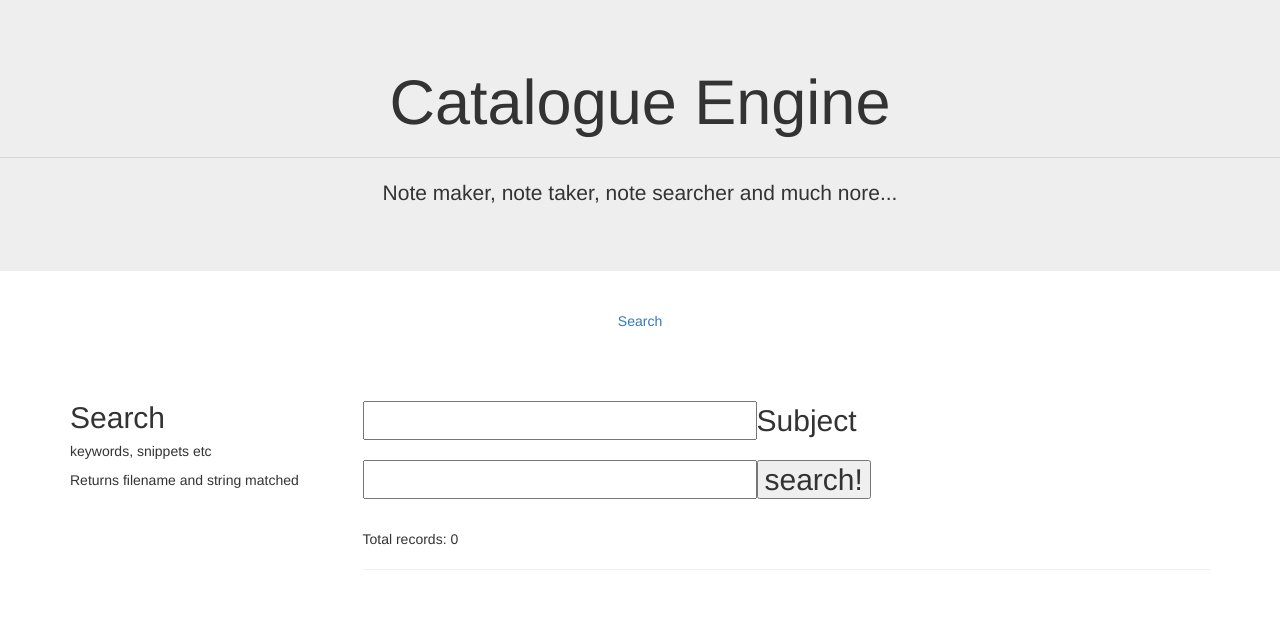
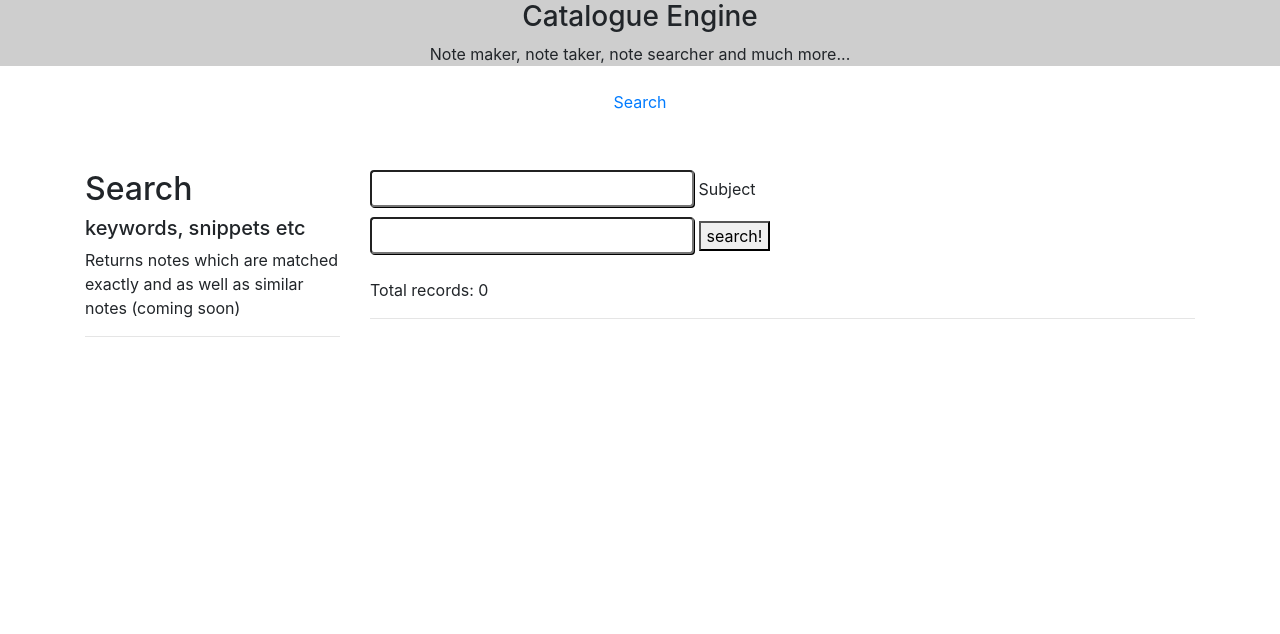
Before and after one commit to micscov2/pzone, a plain HTML site: page src/views/home.html at #!/search in a window 1280 px wide. Drawn offline with nearby package versions, Linux system fonts and the light colour scheme; some packages are replaced by stand-ins of ours.

Commit message:
Modified GUI

```diff
--- a/src/views/css/style.css
+++ b/src/views/css/style.css
@@ -0,0 +1,3 @@
+.main {
+    background-color: #cecece;
+}
--- a/src/views/home.html
+++ b/src/views/home.html
@@ -21,10 +21,9 @@
 </head>
 
 <body ng-app="myApp">
-    <div class="jumbotron text-center" text-center>
-        <h1 class="display-5">Catalogue Engine</h1>
-        <hr class="my-4">
-        <p>Note maker, note taker, note searcher and much nore...</p>
+    <div class="main text-center" text-center>
+        <h3 class="display-5">Catalogue Engine</h3>
+        <p>Note maker, note taker, note searcher and much more...</p>
     </div>
     <ul class="nav nav-pills nav-justified">
         <li class="nav-item">
--- a/src/views/search.html
+++ b/src/views/search.html
@@ -3,14 +3,14 @@
         <div class="col-sm-3">
             <h2>Search</h2>
             <h5>keywords, snippets etc</h5>
-            <p>Returns filename and string matched</p>
+            <p>Returns notes which are matched exactly and as well as similar notes (coming soon)</p>
             <hr class="hidden-sm hidden-md hidden-lg">
         </div>
         <div class="col-sm-9">
             <div>
-                <h2><input type="text" ng-model="subject" />Subject</h2>
-                <h2>
-        <input type="text" ng-model="textData" /><button ng-click="searchClicked()">search!</button></h2>
+                <div style="margin-bottom: 10px;" ><input size="30" class="rounded" type="text" style="box-shadow: 1px 1px; font-family: Verdana; font-size:18px; padding-top: 3px; padding-bottom: 3px ;" ng-model="subject" /> Subject</div>
+                <div>
+        <input type="text" class="rounded" size="30" style="box-shadow: 1px 1px; font-family: Verdana; font-size:18px; padding-top: 3px; padding-bottom: 3px ;" ng-model="textData" /> <button ng-click="searchClicked()"> search!</button></div>
                 <br />
 <!--<button ng-click="saveSelectedBookmarks()">Save Bookmarks!</button>-->
             Total records: {{totalRecords}}
@@ -18,7 +18,7 @@
                 <br />
                 <h5>
         <ul class="list-group">
-            <li class="list-group-item" ng-repeat="record in records">
+            <li style="font-family: Helvetica; font-size: 14pt; " class="list-group-item" ng-repeat="record in records">
 
 <!--<input type="checkbox" ng-click="saveBookMark(record)">
     -->
```
